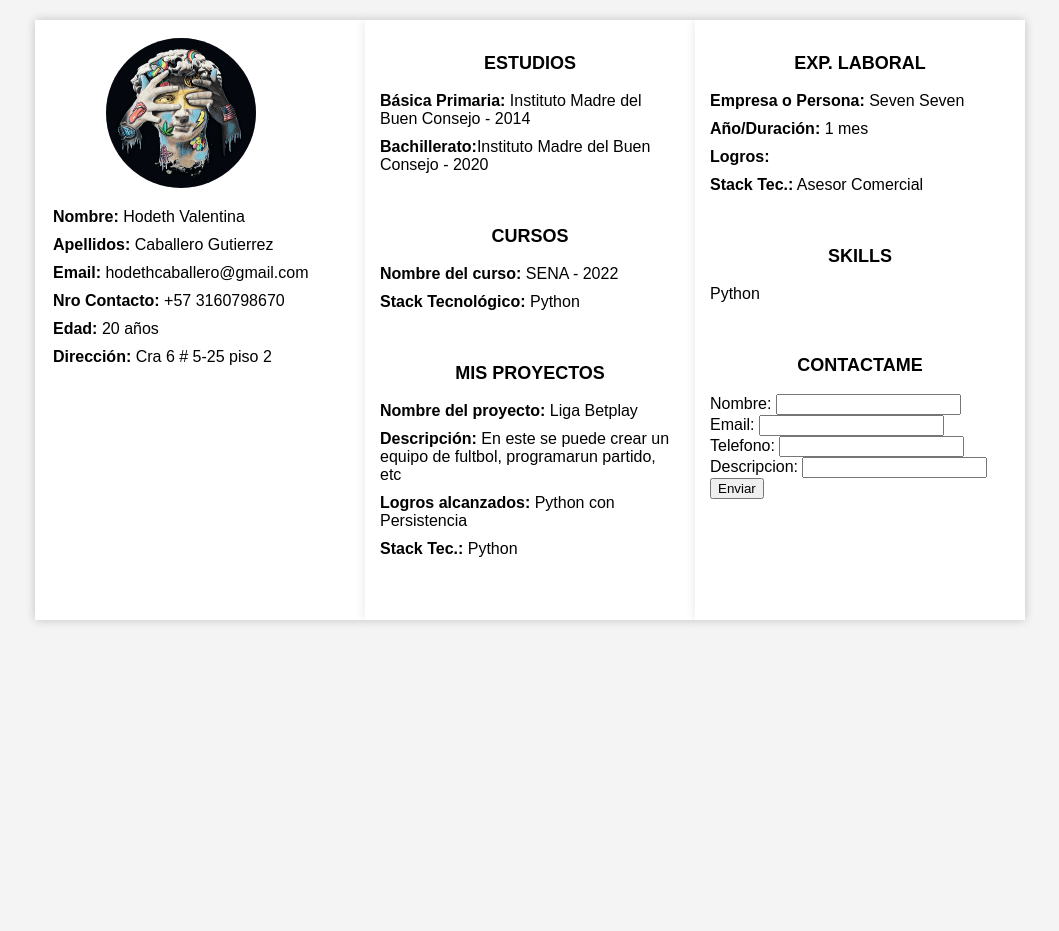
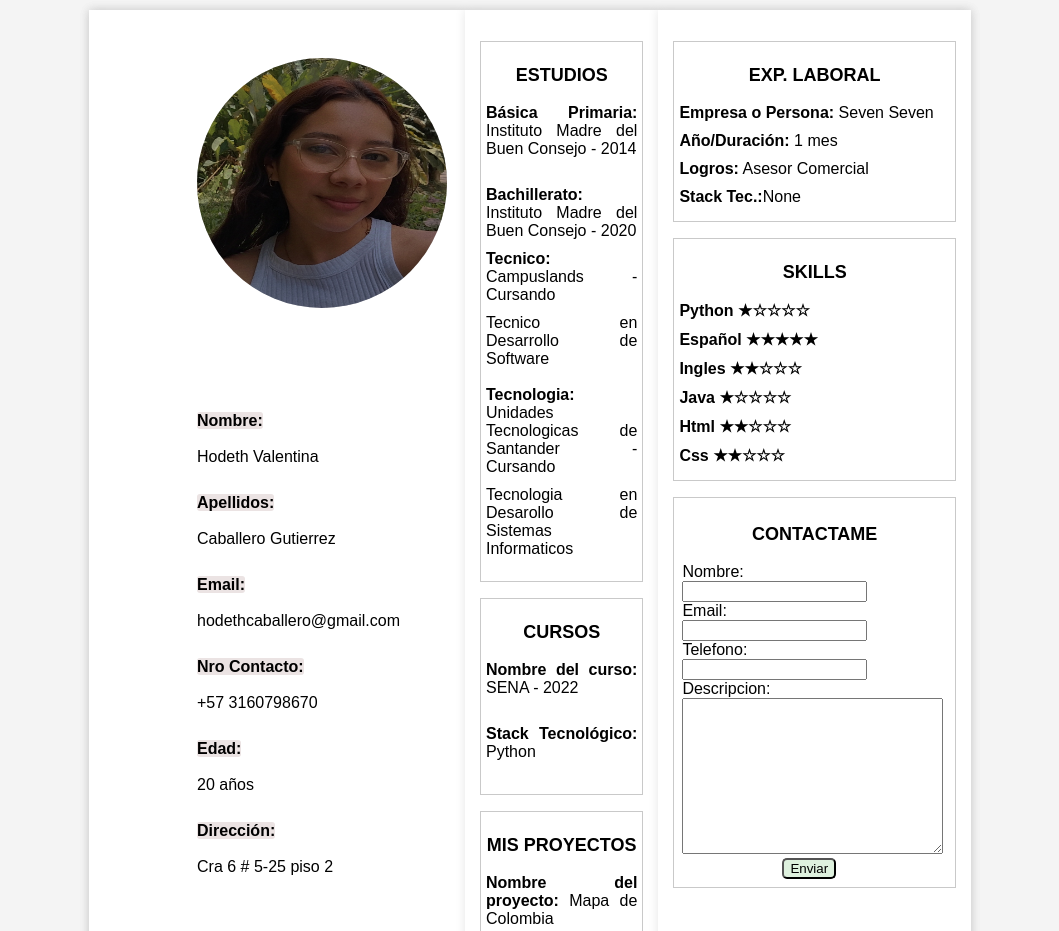
Before and after one commit to hdvalen/Taller2_Web, a plain HTML site: page index.html in a window 1280 px wide. Shown: the top 931 px of the page, without its empty margins (110-1169 px from the left). Before the commit the page ends 800 px from the top, so only its background shows below. Drawn offline with Linux system fonts and the light colour scheme.

Commit message:
tercer commit

```diff
--- a/css/style.css
+++ b/css/style.css
@@ -6,10 +6,13 @@ body {
 }
 
 .contenedor{
-    background-color: white;
-    margin: 20px auto;
+    background-color: rgb(255, 255, 255);
+    margin: 10px auto;
     box-shadow: 0 0 10px #0000001a;
     border-collapse: collapse;
+    width: 70%;
+    height: 0%;
+    padding: 15px;
 
 }
 
@@ -20,8 +23,10 @@ body {
     margin: 20px auto;
     box-shadow: 0 0 10px #0000001a;
     border-collapse: collapse;
-    width: 300px;
+    width: 200px;
     text-align: justify;
+
+
 }
 
 .cont1{
@@ -31,8 +36,9 @@ body {
     margin: 20px auto;
     box-shadow: 0 0 10px #0000001a;
     border-collapse: collapse;
-    width: 300px;
-    height: 570px;
+    width: 350px;
+    text-align: justify;
+
 }
 .cont2{
     background-color: #ffffff;
@@ -45,14 +51,13 @@ body {
     text-align: justify;
 }
 
-img{
-    width: 150px;
-    height: 150px;
-    background-color: #ccc;
-    border-radius: 50%;
+
+.info{
+    margin-top: 70px;
+    margin-left: 90px;
+    text-align: justify;
+
 }
-
-
 h3 {
     font-size: 18px;
     text-align: center;
@@ -67,6 +72,46 @@ li {
     margin-bottom: 10px;
 }
 
+.estu{
+    border: 1px solid #c9c9c9;
+    padding: 5px;
+}
+
+.curs{
+    border: 1px solid #c9c9c9;
+    padding: 5px;
+}
+
+.proy{
+    border: 1px solid #c9c9c9;
+    padding: 5px;
+}
+
+.exp{
+    border: 1px solid #c9c9c9;
+    padding: 5px;
+}
+
+.ski{
+    border: 1px solid #c9c9c9;
+    padding: 5px;
+}
+.contacto{
+    border: 1px solid #c9c9c9;
+    padding: 8px;
+}
+.boton{
+    border-radius: 5px;
+    background-color: #def1de;
+    color: #000000;
+    text-align: center;
+    margin-left: 100px;
+}
+.datos{
+    border-radius: 3px;
+    background-color: #ebe3e3   ;
+
+}
 img {
     display: flex;
     justify-content: center;
@@ -74,7 +119,9 @@ img {
     background-color: #ccc;
     border-radius: 50%;
     color: white;
-    width: 150px;
-    height: 150px;
-    margin: 0 auto;
+    width: 250px;
+    height: 250px;
+    margin: 30px  auto;
+    margin-left: 90px;
+
 }
--- a/index.html
+++ b/index.html
@@ -4,7 +4,7 @@
     <meta charset="UTF-8">
     <meta name="viewport" content="width=device-width, initial-scale=1.0">
     <link rel="stylesheet" href="css/style.css">
-    <title>Document</title>
+    <title>Hoja de Vida</title>
 </head>
 <body>
     <table class="contenedor">
@@ -14,21 +14,21 @@
                 <td class="cont">
                     <table  >
                         <tr>
-                            <td align="center">
+                            <td>
                                 <div  class="img">
-                                    <img src="image/david-street-style-graphic-designtextile-600nw-2265632523.webp" alt="foto" class="img">
+                                    <img src="image/1729774929100.jpg" alt="foto" class="img">
                                 </div>
                             </td>
                         </tr>
                         <tr>
                             <td>
-                                <ul>
-                                    <li><strong>Nombre:</strong> Hodeth Valentina</li>
-                                    <li><strong>Apellidos:</strong> Caballero Gutierrez</li>
-                                    <li><strong>Email:</strong> hodethcaballero@gmail.com</li>
-                                    <li><strong>Nro Contacto:</strong> +57 3160798670</li>
-                                    <li><strong>Edad:</strong> 20 años</li>
-                                    <li><strong>Dirección:</strong> Cra 6 # 5-25 piso 2</li>
+                                <ul class="info">
+                                    <li><strong class="datos">Nombre:</strong><br><br> Hodeth Valentina</li><br>
+                                    <li><strong class="datos">Apellidos:</strong><br><br> Caballero Gutierrez</li><br>
+                                    <li><strong class="datos">Email:</strong><br><br>hodethcaballero@gmail.com</li><br>
+                                    <li><strong class="datos">Nro Contacto:</strong><br><br> +57 3160798670</li><br>
+                                    <li><strong class="datos">Edad:</strong> <br><br>20 años</li><br>
+                                    <li><strong class="datos">Dirección:</strong><br><br> Cra 6 # 5-25 piso 2</li><br>
                                 </ul>
                             </td>
                         </tr>
@@ -36,65 +36,81 @@
                 </td>
                 <!--Segundo contenedor-->
                 <td class="cont1">
-
+                    <ul class="estu">
                     <h3>ESTUDIOS</h3>
                     <ul>
-                        <li><strong>Básica Primaria:</strong> Instituto Madre del Buen Consejo - 2014</li>
-                        <li><strong>Bachillerato:</strong>Instituto Madre del Buen Consejo - 2020 </li>
+                        <li><strong>Básica Primaria:</strong> Instituto Madre del Buen Consejo - 2014</li><br>
+                        <li><strong>Bachillerato:</strong> Instituto Madre del Buen Consejo - 2020 </li>
+                        <li><strong>Tecnico:</strong> Campuslands - Cursando </li> Tecnico en Desarrollo de Software <br>
+                        <br>
+                        <li><strong>Tecnologia:</strong> Unidades Tecnologicas de Santander - Cursando </li>
+                        Tecnologia en Desarollo de Sistemas Informaticos
                     </ul><br>
-
+                    </ul>
+                    <ul class="curs">
                     <h3>CURSOS</h3>
                     <ul>
-                        <li><strong>Nombre del curso:</strong> SENA - 2022</li>
+                        <li><strong>Nombre del curso:</strong> SENA - 2022</li><br>
                         <li><strong>Stack Tecnológico:</strong> Python</li>
                     </ul><br>
-
+                    </ul>
+                    <ul class="proy">
                     <h3>MIS PROYECTOS</h3>
                     <ul>
-                        <li><strong>Nombre del proyecto:</strong> Liga Betplay</li>
-                        <li><strong>Descripción:</strong> En este se puede crear un equipo de fultbol, programarun partido, etc</li>
-                        <li><strong>Logros alcanzados:</strong> Python con Persistencia</li>
-                        <li><strong>Stack Tec.:</strong> Python</li>
+                        <li><strong>Nombre del proyecto:</strong> Mapa de Colombia</li><br>
+                        <li><strong>Descripción:</strong> En el mapa se puede dar click a ciertos departamentos que lo lleva a una pestaña diferente con la informacion del departamento</li><br>
+                        <li><strong>Logros alcanzados:</strong> Implementar una pagina con html y css <a href="https://mapadecolombia-web.netlify.app/" target="_blank">Ver pagina</a></li><br>
+                        <li><strong>Stack Tec.:</strong> HTML y CSS</li>
                     </ul>
-
+                    </ul>
                 </td>
                 <!--Tercer contenedor-->
                 <td class="cont2">
                     <table class="cont">
+                    <ul class="exp">
                     <h3>EXP. LABORAL</h3>
                     <ul>
                         <li><strong>Empresa o Persona:</strong> Seven Seven</li>
                         <li><strong>Año/Duración:</strong> 1 mes</li>
-                        <li><strong>Logros:</strong> </li>
-                        <li><strong>Stack Tec.:</strong> Asesor Comercial</li>
+                        <li><strong>Logros:</strong> Asesor Comercial</li>
+                        <li><strong>Stack Tec.:</strong>None</li>
                     </ul>
-                    <br>
+                    </ul>
+
+                    <ul class="ski">
                     <h3>SKILLS</h3>
                     <ul>
-                        <li>Python</li>
-                        <!-- Agrega más habilidades si es necesario -->
+                        <li><strong>Python  ★☆☆☆☆</strong></li>
+                        <li><strong>Español ★★★★★</strong></li>
+                        <li><strong>Ingles  ★★☆☆☆</strong></li>
+                        <li><strong>Java    ★☆☆☆☆</strong></li>
+                        <li><strong>Html    ★★☆☆☆</strong></li>
+                        <li><strong>Css     ★★☆☆☆</strong></li>
                     </ul>
-                    <br>
+                    </ul>
+
+                    <ul class="contacto">
                     <h3>CONTACTAME</h3>
                     <ul>
                         <form action="" class="Formulario">
                             <div>
-                                <label for="nombres">Nombre: </label>
+                                <label for="nombres">Nombre: </label><br>
                                 <input type="text"  name="Nombre">
                             <div>
-                                <label for="email">Email: </label>
+                                <label for="email">Email: </label><br>
                                 <input type="email" name="email">
                             </div>
                             <div>
-                                <label for="tel">Telefono: </label>
+                                <label for="tel">Telefono: </label><br>
                                 <input type="number">
                             </div>
                             <div>
-                                <label for="desc">Descripcion: </label>
-                                <input type="text">
+                                <label for="desc">Descripcion: </label><br>
+                                <textarea name="Descripcion"  cols="30" rows="10" class="descrpcion"></textarea>
                             </div>
-                            <button type="submit">Enviar</button>
+                            <button type="submit" class="boton">Enviar</button>
                         </form>
+                    </ul>
                     </ul>
                 </table>
                 </td>
```
Also changed, not shown: image/1729774929100.jpg (added), image/david-street-style-graphic-designtextile-600nw-2265632523.webp (deleted).
